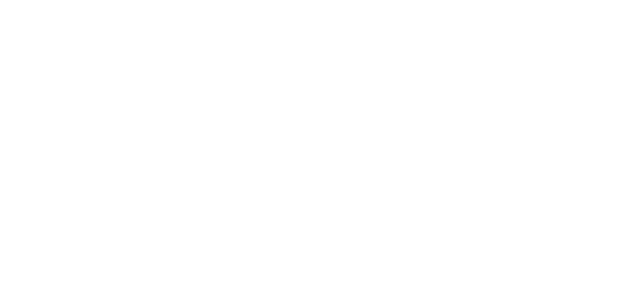
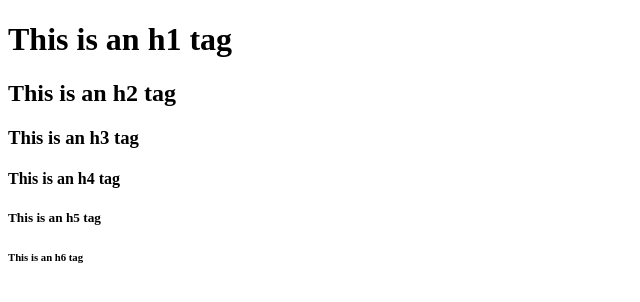
Before and after one commit to DhanushkaChandimal/html-basics, a plain HTML site: page index.html in a window 1280 px wide. Shown: the whole page, without its empty margins (0-640 px from the left). Drawn offline with Linux system fonts and the light colour scheme.

Commit message:
Add headings

```diff
--- a/index.html
+++ b/index.html
@@ -5,4 +5,16 @@
         <meta name="viewport" content="width=device-width, initial-scale=1.0">
         <title>Document</title>
     </head>
+
+    <body>
+
+        <!-- Headings -->
+        <h1>This is an h1 tag</h1>
+        <h2>This is an h2 tag</h2>
+        <h3>This is an h3 tag</h3>
+        <h4>This is an h4 tag</h4>
+        <h5>This is an h5 tag</h5>
+        <h6>This is an h6 tag</h6>
+
+    </body>
 </html>
```
